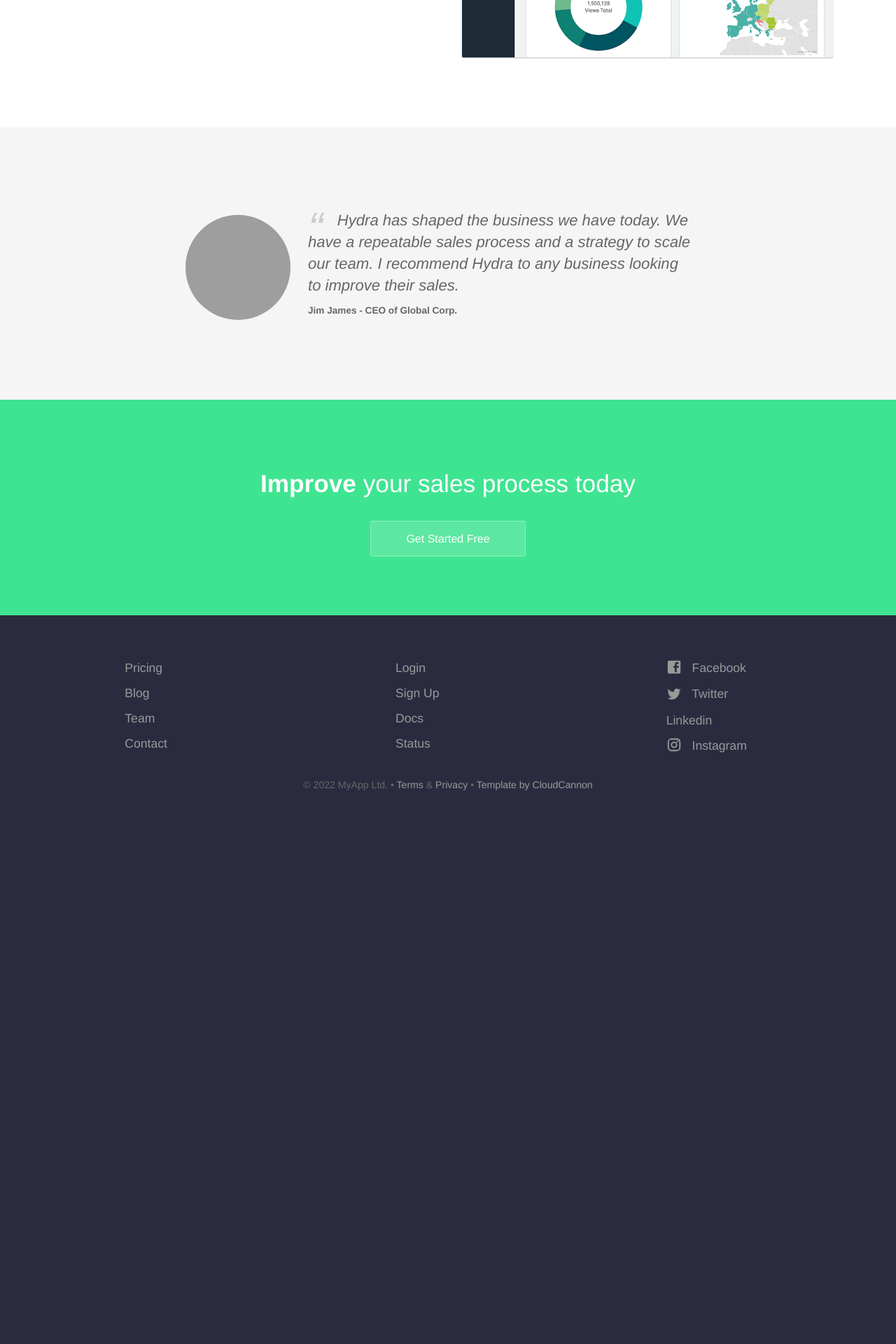
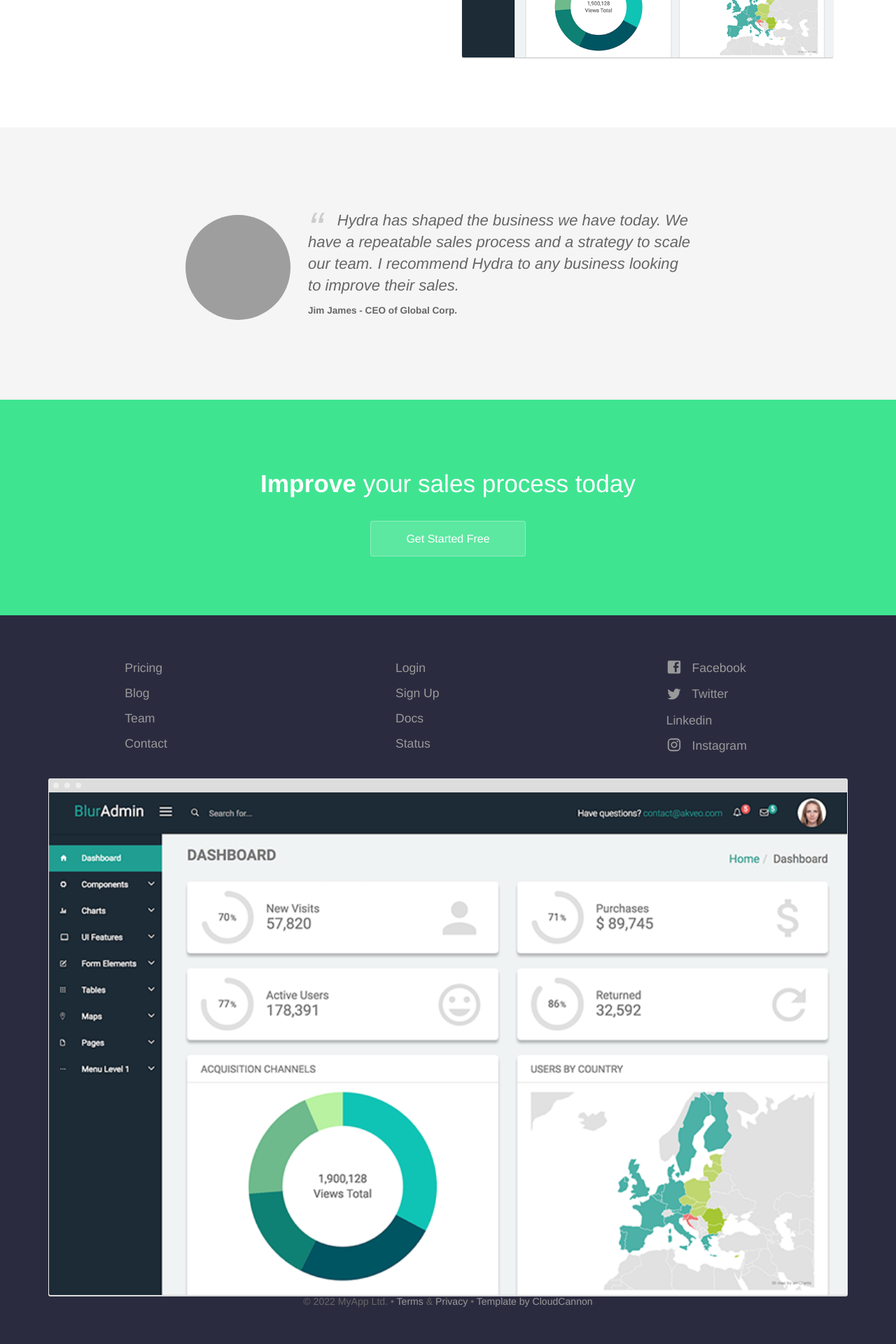
Before and after one commit to COMP490-Greenwatch-Org/greenwatch-team-website, a Jekyll site: the page built from index.html, in a window 1280 px wide. Shown: the part 2216-4136 px from the top of the page at 70% size. Built offline with Jekyll 4.4.1, drawn with Linux system fonts in a browser that asks for light colours; before the commit the page ends 3398 px from its top, so only the background shows below that; grey boxes are pictures that could not be loaded.

Commit message:
Update default.html
attempt to add in an image for testing

```diff
--- a/_layouts/default.html
+++ b/_layouts/default.html
@@ -44,6 +44,12 @@
 					</ul>
 					{% endfor %}
 				</div>
+
+				<div>
+					<img src="{{ site.baseurl }}/images/dashboard.png" alt="Screenshot" class="screenshot editable" />
+				</div>
+
+
 				<p class="copyright">&copy; {{ site.time | date: '%Y' }} MyApp Ltd. • <a href="#">Terms</a> &amp; <a href="#">Privacy</a> • <a href="https://cloudcannon.com/">Template by CloudCannon</a></p>
 			</div>
 		</footer>
```
